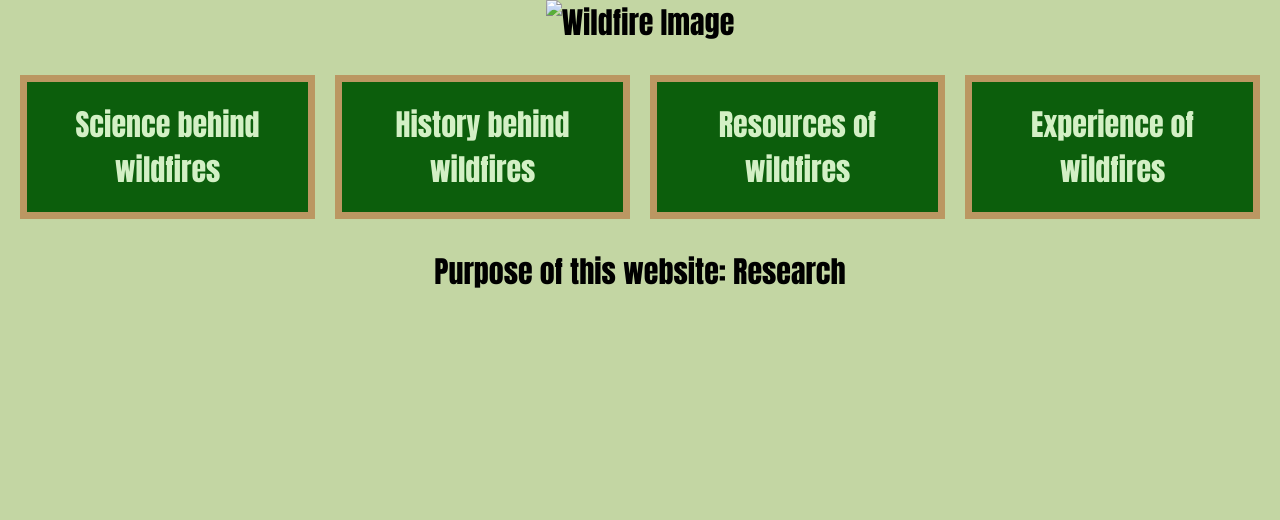
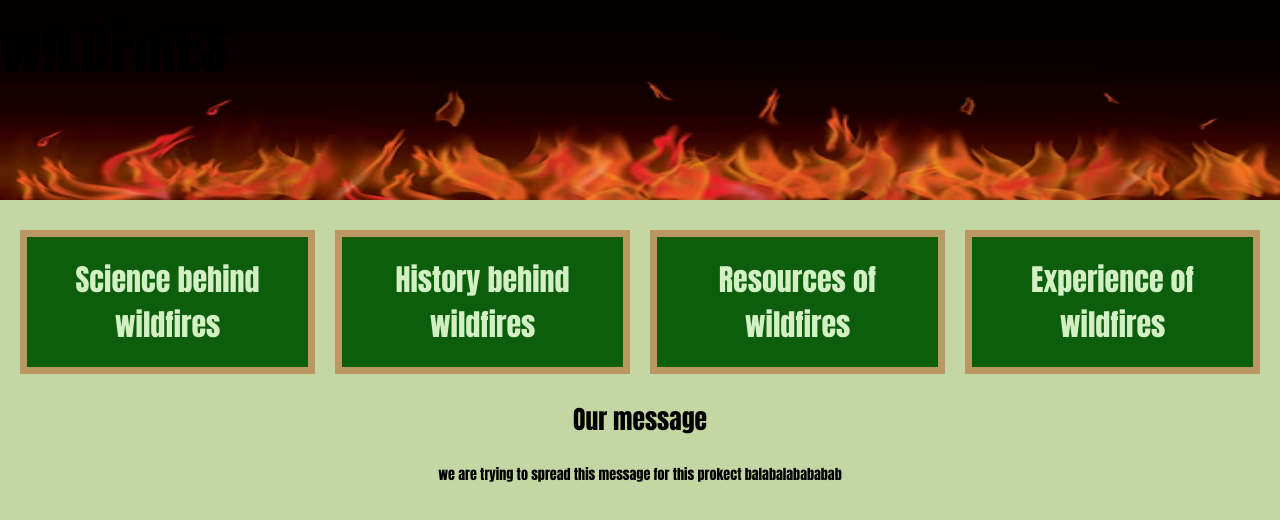
Before and after one commit to godofgodsandall/godofgodsandall.github.io, a plain HTML site: page index.html in a window 1280 px wide. Drawn offline with Linux system fonts and the light colour scheme.

Commit message:
upodated CSS

```diff
--- a/index.html
+++ b/index.html
@@ -8,10 +8,11 @@
   <link rel="stylesheet" href="style.css">
 </head>
 <body>
+  <div class="hero">
+    <img src="./assets/fire.avif" alt="Wildfire Image">
+    <h1 class="title"> WILDFIRES</h1>
+  </div>
   <div class="container">
-    <div class="hero">
-      <img src="wildfire.jpg" alt="Wildfire Image">
-    </div>
     <div class="grid">
       <a href="chemistry.html" class="card">Science behind wildfires</a>
       <a href="history.html" class="card">History behind wildfires</a>
@@ -19,7 +20,8 @@
       <a href="english.html" class="card">Experience of wildfires</a>
     </div>
     <div class="purpose">
-      <p>Purpose of this website: Research</p>
+      <p style="font-size:2vw">Our message</p>
+      <p style="font-size:1.1vw">we are trying to spread this message for this prokect balabalabababab</p>
     </div>
   </div>
 </body>
```
Also changed, not shown: english.html (+3 -2 lines), history.html (+1 -1 lines), assets/fire.avif (added), assets/forestfire.avif (added), assets/wildfire.jpg (added).
